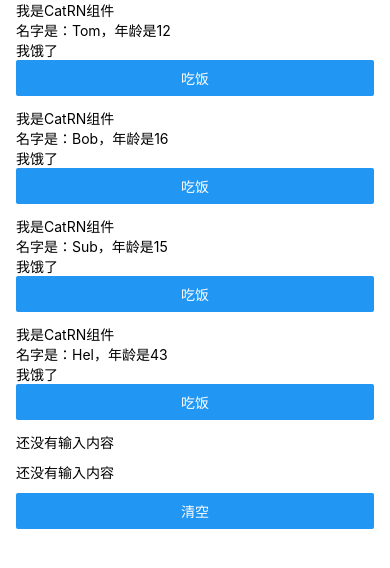
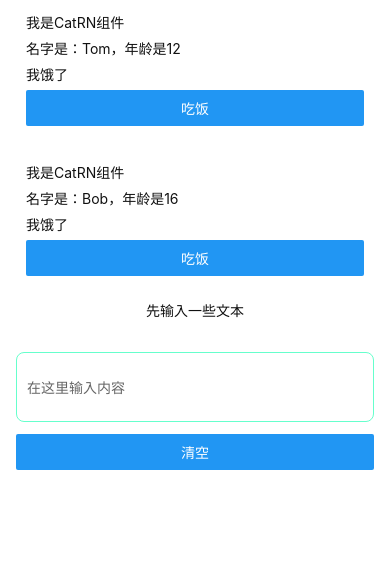
Before and after one commit to zbodo/RN-EzChat, a React Native app: screen / in a window 390 px wide. Shown: the top 568 px of the page. Built offline with nearby package versions, Linux system fonts and the light colour scheme.

Commit message:
通过深色模式支持和改进的样式来增强应用程序和Cat组件。添加了基于配色方案的背景、文本和输入字段的动态主题。更新了Cat组件，以接受文本颜色和背景作为道具，并改进了AppContent中的输入处理。

```diff
--- a/App.tsx
+++ b/App.tsx
@@ -1,5 +1,5 @@
 import { useState } from 'react';
-import { Button, StatusBar, StyleSheet, Text, TextInput, View } from 'react-native';
+import { Button, StatusBar, StyleSheet, Text, TextInput, useColorScheme, View } from 'react-native';
 import {
   SafeAreaProvider,
   useSafeAreaInsets,
@@ -7,9 +7,12 @@ import {
 import Cat from './Cat';
 
 function App() {
+
+  const isDarkMode = useColorScheme() === 'dark';
+
   return (
     <SafeAreaProvider>
-      <StatusBar barStyle={'dark-content'} />
+      <StatusBar barStyle={isDarkMode ? 'light-content' : 'dark-content'} />
       <AppContent />
     </SafeAreaProvider>
   );
@@ -18,35 +21,83 @@ function App() {
 function AppContent() {
   const safeAreaInsets = useSafeAreaInsets();
 
+  const isDarkMode = useColorScheme() === 'dark';
+
+  const themeColors = {
+    background: isDarkMode ? '#101214' : '#ffffff',
+    text: isDarkMode ? '#f5f5f5' : '#111111',
+    inputBackground: isDarkMode ? '#1b1d21' : '#ffffff',
+    inputBorder: isDarkMode ? '#3a3f47' : '#6fc',
+    placeholder: isDarkMode ? '#9aa0aa' : '#666666',
+  };
+
   const [inputA, setInputA] = useState('')
 
+  const cats = [
+    { name: 'Tom', age: 12 },
+    { name: 'Bob', age: 16 },
+  ];
+
+
   return (
-    <View style={[styles.container, { paddingTop: safeAreaInsets.top, paddingBottom: safeAreaInsets.bottom, }]}>
+    <View
+      style={[
+        styles.container,
+        {
+          paddingTop: safeAreaInsets.top, paddingBottom: safeAreaInsets.bottom,
+          backgroundColor: themeColors.background
+        },
+      ]}
+    >
 
-      <Cat name='Tom' age={12} />
-      <Cat name='Bob' age={16} />
-      <Cat name='Sub' age={15} />
-      <Cat name='Hel' age={43} />
-      <Text>{inputA || '还没有输入内容'} </Text>
+      {cats.map((cat) => (
+        <Cat
+          key={cat.name}
+          name={cat.name} age={cat.age} textColor={themeColors.text} cardBackground={themeColors.inputBackground} />))}
+      <Text
+        style={{
+          color: themeColors.text,
+          textAlignVertical: 'center', alignSelf: 'center', minHeight: 40
+        }}
+      >
+        {inputA || '先输入一些文本'}
+      </Text>
       <TextInput
+        style={[styles.input, {
+          color: themeColors.text,
+          borderColor: themeColors.inputBorder,
+          backgroundColor: themeColors.inputBackground
+        }]}
+        placeholderTextColor={themeColors.placeholder}
         value={inputA}
         onChangeText={setInputA}
-        placeholder='还没有输入内容'
+        placeholder='在这里输入内容'
       />
       <Button
         title='清空'
-        onPress={(first) => { setInputA('') }}
+        onPress={() => { setInputA('') }}
       />
     </View>
   );
 }
 
+
+
 const styles = StyleSheet.create({
   container: {
     flex: 1,
     paddingHorizontal: 16,
-    gap: 12
+    gap: 12,
   },
+  input: {
+    borderWidth: 1,
+    borderColor: '#6fc',
+    borderRadius: 8,
+    paddingVertical: 6,
+    paddingHorizontal: 10,
+    minHeight: 70,
+    textAlignVertical: 'top'
+  }
 });
 
 export default App;
--- a/Cat.tsx
+++ b/Cat.tsx
@@ -1,26 +1,50 @@
 import React, { useState } from 'react';
-import { Button, StyleProp, StyleSheet, Text, View, ViewStyle } from 'react-native';
-import { useSafeAreaInsets } from 'react-native-safe-area-context';
+import { Button, StyleSheet, Text, View } from 'react-native';
 
 type CatProps = {
     name: string
-    age: number
+    age: number;
+    textColor: string;
+    cardBackground: string;
 }
 
-const Cat = ({ name, age }: CatProps) => {
+const Cat = ({ name, age, textColor, cardBackground }: CatProps) => {
     const [isHungry, setIsHungry] = useState(true)
+    const textStyle = { color: textColor }
+
+    const handleToggleHungry = () => { setIsHungry(!isHungry) }
 
     return (
-        <View>
-            <Text>我是CatRN组件</Text>
-            <Text>名字是：{name}，年龄是{age}  </Text>
-            <Text>{isHungry ? '我饿了' : '我吃饱了'}  </Text>
+        <View
+            style={[styles.card, {
+                backgroundColor: cardBackground,
+            }]}
+        >
+            <Text
+                style={[styles.text, textStyle]}
+            >我是CatRN组件</Text>
+            <Text
+                style={[styles.text, textStyle]}>名字是：{name}，年龄是{age}  </Text>
+            <Text
+                style={[styles.text, textStyle]}>{isHungry ? '我饿了' : '我吃饱了'}  </Text>
             <Button
                 title='吃饭'
-                onPress={() => { setIsHungry(!isHungry) }}
+                onPress={handleToggleHungry}
             />
         </View>
     );
 };
 
+const styles = StyleSheet.create({
+    text: {
+
+    },
+    card: {
+        paddingHorizontal: 10,
+        borderRadius: 16,
+        paddingVertical: 12,
+        gap: 6
+    }
+})
+
 export default Cat;
```
Also changed, not shown: 35 other files (tests, documents, lock files or other folders).
